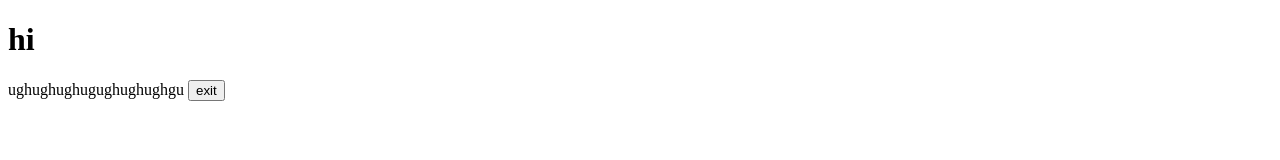
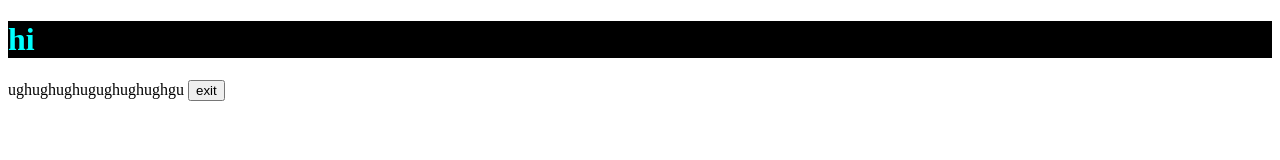
Before and after one commit to Kais-2/test-git, a plain HTML site: page index.html in a window 1280 px wide. Drawn offline with Linux system fonts and the light colour scheme.

Commit message:
update index.CSS+

```diff
--- a/index.html
+++ b/index.html
@@ -1,7 +1,7 @@
 <!DOCTYPE html>
 <html lang="en">
 <head>
-    <link rel="sheetstyle" href="index.css">
+    <link rel="stylesheet" href="index.css">
     <meta charset="UTF-8">
     <meta name="viewport" content="width=device-width, initial-scale=1.0">
     <title>Document</title>
```
